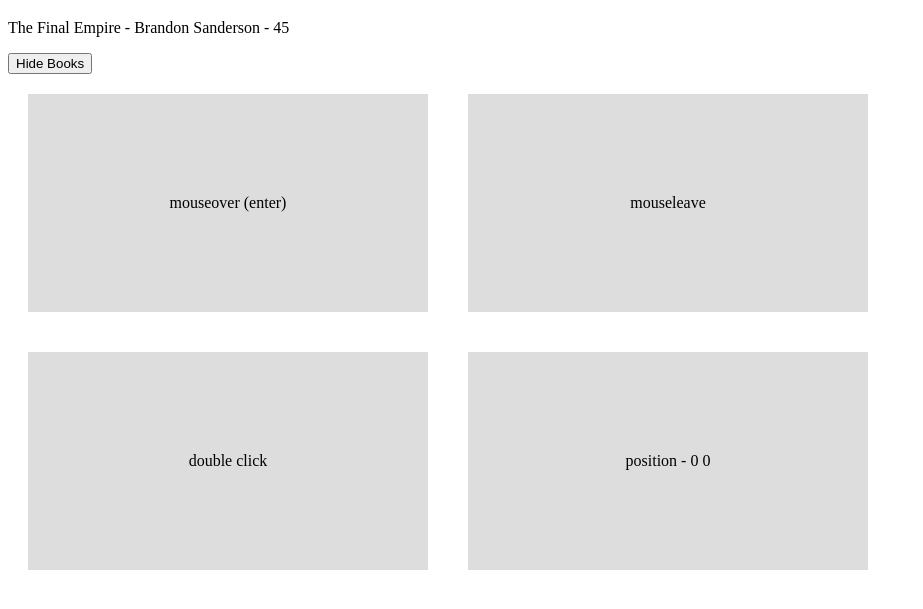
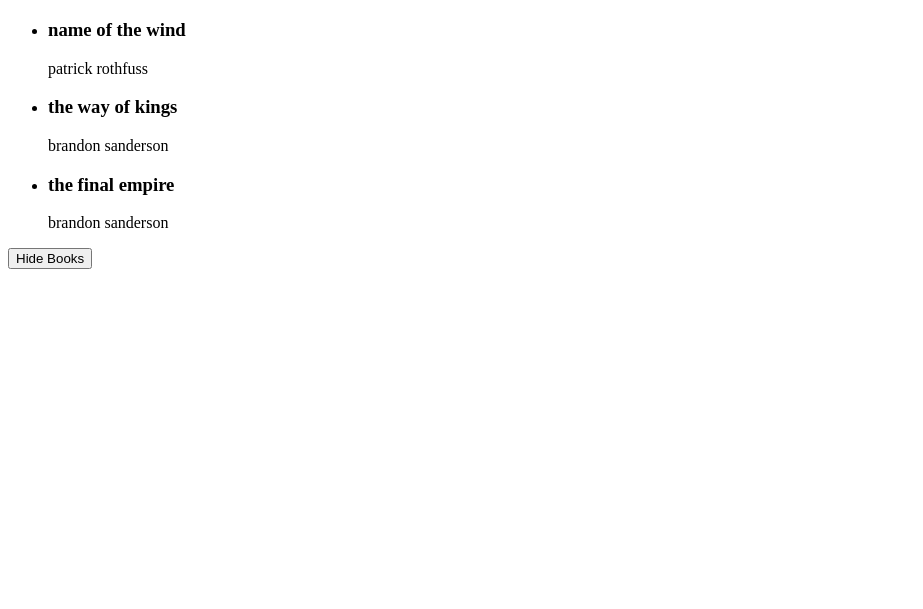
Before and after one commit to NiAlvarez/vue-practices, a plain HTML site: page index.html in a window 1280 px wide. Shown: the part 61-670 px from the top of the page, without its empty margins (0-923 px from the left). Drawn offline with nearby package versions, Linux system fonts and the light colour scheme.

Commit message:
Outputting Lists (v-for)

```diff
--- a/app.js
+++ b/app.js
@@ -3,27 +3,16 @@ const app = Vue.createApp({
     data() {
         return {
             showBooks: true,
-            title: 'The Final Empire',
-            author: 'Brandon Sanderson',
-            age: 45,
-            x: 0,
-            y: 0
+            books: [
+                {title: 'name of the wind', author: 'patrick rothfuss'},
+                {title: 'the way of kings', author: 'brandon sanderson'},
+                {title: 'the final empire', author: 'brandon sanderson'},
+            ]
         }
     },
     methods: {
         toggleShowBooks(){
             this.showBooks = !this.showBooks;
-        },
-        handleEvent(e, data){
-            console.log(e, e.type)
-            if(data){
-                console.log(data)
-            }
-        },
-        handleMouseMove(e){
-            this.x = e.offsetX
-            this.y = e.offsetY
-
         }
     },
 })
--- a/index.html
+++ b/index.html
@@ -21,22 +21,18 @@
     <h1>Hello, Vue! :)</h1>
     <div id="app">
         <div v-if="showBooks">
-        <p>{{ title }} - {{author}} - {{ age }}</p>
+        <ul>
+            <li v-for="book in books">
+                <h3>{{book.title}}</h3>
+                <p>{{book.author}}</p>
+            </li>
+        </ul>
         </div>
 
         <button @click="toggleShowBooks()">
             <span v-if="showBooks">Hide Books</span>
             <span v-else>Show Books</span>
         </button>
-
-
-        <br>
-        <!-- Mouse events -->
-        <div class="box" @mouseover="handleEvent($event, 5)">mouseover (enter)</div>
-        <div class="box" @mouseleave="handleEvent">mouseleave</div>
-        <div class="box" @dblclick="handleEvent">double click</div>
-        <div class="box" @mousemove="handleMouseMove"> position - {{ x }} {{ y }}</div>
-
     </div>
 
 
```
